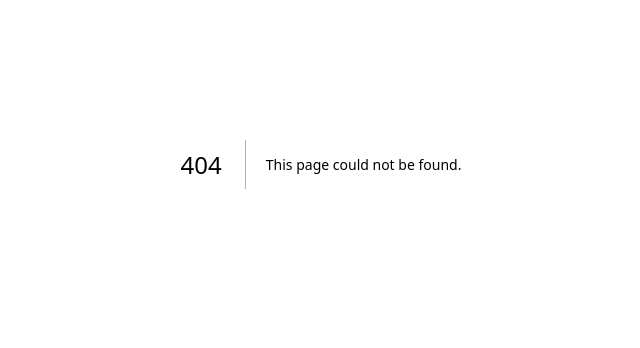
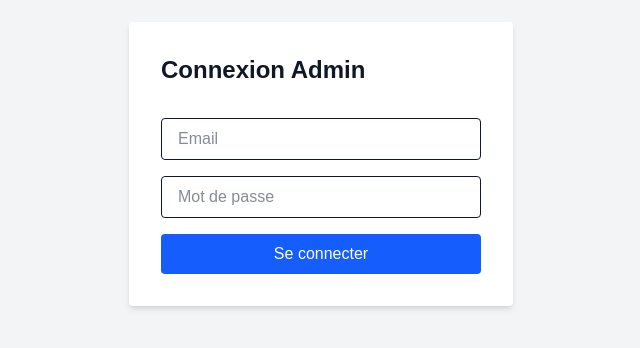
Before and after one commit to Bewan-ephra/Dia-FrontEnd, a Next.js app: page /login in a window 1280 px wide. Before the commit this address had no page. Shown: the part 236-584 px from the top of the page, without its empty margins (319-959 px from the left). Built offline with nearby package versions, Linux system fonts and the light colour scheme.

Commit message:
ajout connexion login admin

```diff
--- a/app/admin/layout.tsx
+++ b/app/admin/layout.tsx
@@ -1,12 +1,36 @@
+"use client";
+
+import { useEffect, useState } from "react";
+import { useRouter } from "next/navigation";
 import Sidebar from "@/components/Sidebar";
 
-export default function AdminLayout({ children,
-    }: { children: React.ReactNode;
+export default function AdminLayout({
+  children,
+}: {
+  children: React.ReactNode;
 }) {
+  const [checked, setChecked] = useState(false);
+  const router = useRouter();
+
+  useEffect(() => {
+    const isLoggedIn = localStorage.getItem("isLoggedIn");
+    if (isLoggedIn !== "true") {
+      router.push("/login");
+    } else {
+      setChecked(true);
+    }
+  }, [router]);
+
+  if (!checked) {
+    return <div>Vérification...</div>;
+  }
+
   return (
     <div className="flex">
       <Sidebar />
-                <main className="flex-1 p-8 bg-white text-gray-900 min-h-screen">{children}</main>
+      <main className="flex-1 p-8 bg-white text-gray-900 min-h-screen">
+        {children}
+      </main>
     </div>
   );
 }
--- /dev/null
+++ b/app/login/page.tsx
@@ -0,0 +1,56 @@
+"use client";
+import React, { useState } from "react";
+import { useRouter } from "next/navigation";
+
+export default function LoginPage() {
+    const [email, setEmail] = useState("");
+    const [password, setPassword] = useState("");
+    const [error, setError] = useState("");
+    const router = useRouter();
+
+    function handleSubmit(e: React.FormEvent) {
+        e.preventDefault();
+        if (email === "admin@dia.com" && password === "admin123"){
+            localStorage.setItem("isLoggedIn", "true");
+            router.push("/admin");
+        }else{
+            setError("Email ou mot de passe incorrect");
+        }
+    }
+
+    return (
+        <div className="flex items-center justify-center h-screen bg-gray-100">
+            <form
+                onSubmit={handleSubmit}
+                className="bg-white p-8 rounded shadow-md flex flex-col gap-4 w-full max-w-sm"
+
+            >
+                <h1 className="text-2xl font-bold mb-4 text-gray-900">Connexion Admin</h1>
+
+        {error && <p className="text-red-600">{error}</p>}
+
+        <input
+          type="email"
+          placeholder="Email"
+          value={email}
+          onChange={(e) => setEmail(e.target.value)}
+          className="border rounded px-4 py-2 text-gray-900"
+        />
+        <input
+          type="password"
+          placeholder="Mot de passe"
+          value={password}
+          onChange={(e) => setPassword(e.target.value)}
+           className="border rounded px-4 py-2 text-gray-900"
+        />
+        <button
+          type="submit"
+          className="bg-blue-600 text-white rounded px-4 py-2"
+        >
+          Se connecter
+        </button>
+      </form>
+    </div>
+    );
+
+}
--- a/components/Sidebar.tsx
+++ b/components/Sidebar.tsx
@@ -1,6 +1,15 @@
+"use client";
+import { useRouter } from "next/navigation";
 import Link from "next/link";
 
 export default function Sidebar() {
+
+  const router = useRouter();
+
+  function handleSubmit(){
+    localStorage.removeItem("isLoggedIn");
+    router.push("/login");
+  }
   return (
     <aside className="w-64 h-screen bg-gray-900 text-white flex flex-col p-6">
       <div className="text-2xl font-bold mb-10">DIA Admin</div>
@@ -11,6 +20,13 @@ export default function Sidebar() {
         <Link href="/admin/commandes">Commandes</Link>
         <Link href="/admin/clients">Clients</Link>
       </nav>
+
+      <button
+        onClick={handleSubmit}
+        className="mt-auto text-left hover:underline"
+      >
+        Déconnexion
+      </button>
     </aside>
   );
 }
```
Lines whose indentation alone changed are shown as unchanged.
